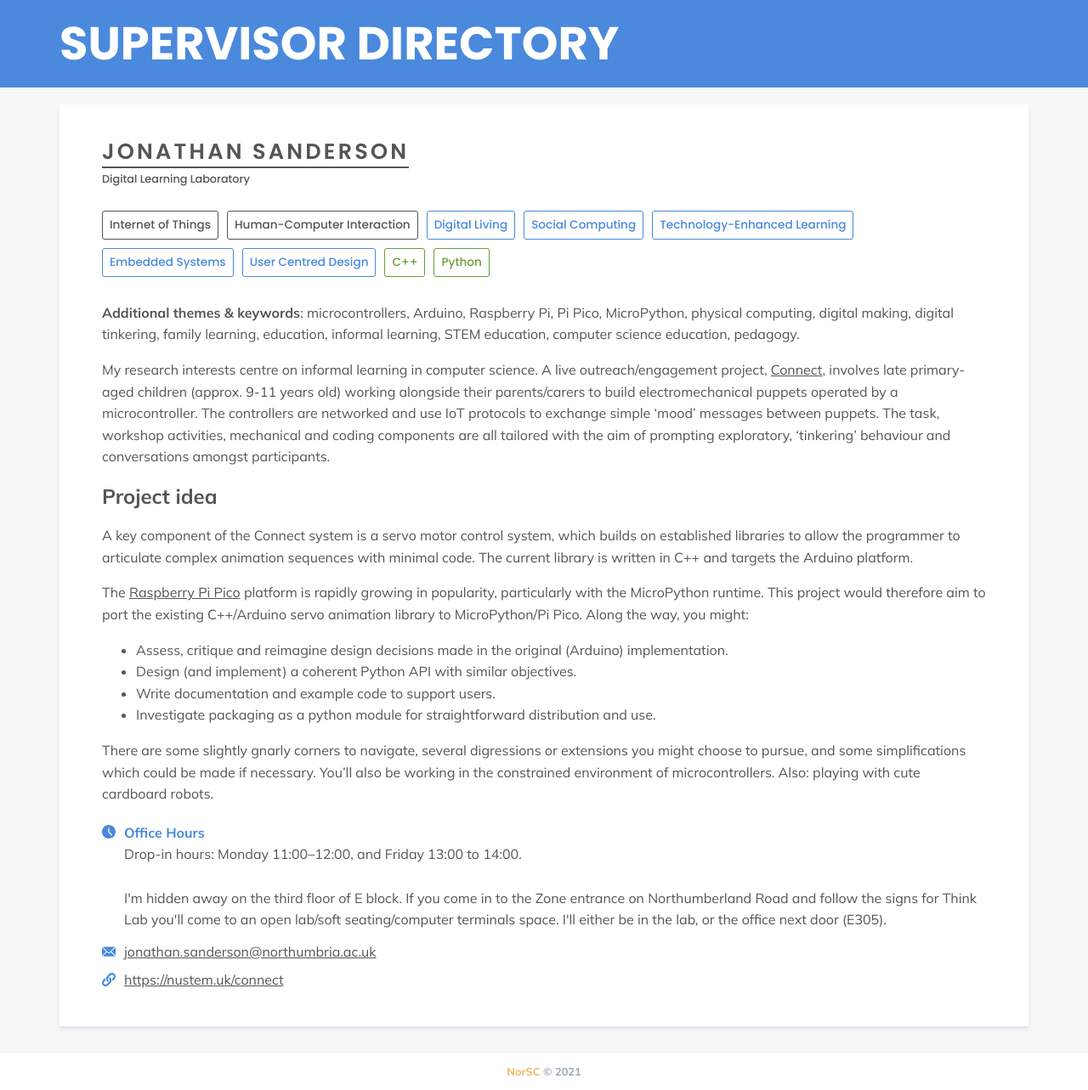
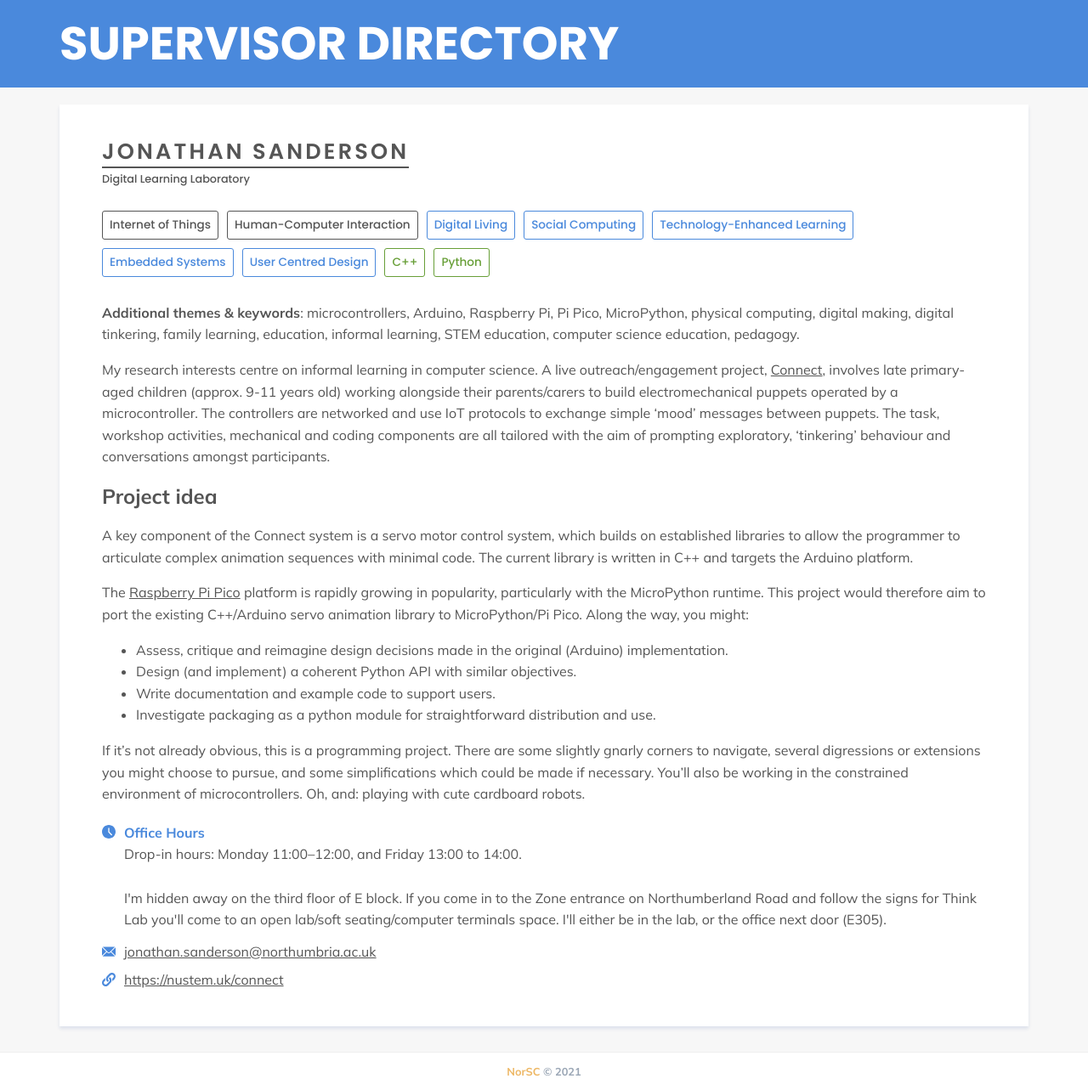
Before and after one commit to NorSC/supervisor-search, a Jekyll site: the page built from _supervisors/jonathan-sanderson.md, in a window 1280 px wide. Shown: the whole page at 85% size. Built offline with Jekyll 4.4.1, drawn with Linux system fonts in a browser that asks for light colours; a script that is not in the unit is left out.

Commit message:
Update Supervisors “jonathan-sanderson”

```diff
--- a/_supervisors/jonathan-sanderson.md
+++ b/_supervisors/jonathan-sanderson.md
@@ -52,5 +52,5 @@ additional_details: >-
   * Investigate packaging as a python module for straightforward distribution and use.
 
 
-  There are some slightly gnarly corners to navigate, several digressions or extensions you might choose to pursue, and some simplifications which could be made if necessary. You'll also be working in the constrained environment of microcontrollers. Also: playing with cute cardboard robots.
+  If it's not already obvious, this is a programming project. There are some slightly gnarly corners to navigate, several digressions or extensions you might choose to pursue, and some simplifications which could be made if necessary. You'll also be working in the constrained environment of microcontrollers. Oh, and: playing with cute cardboard robots.
 ---
```
